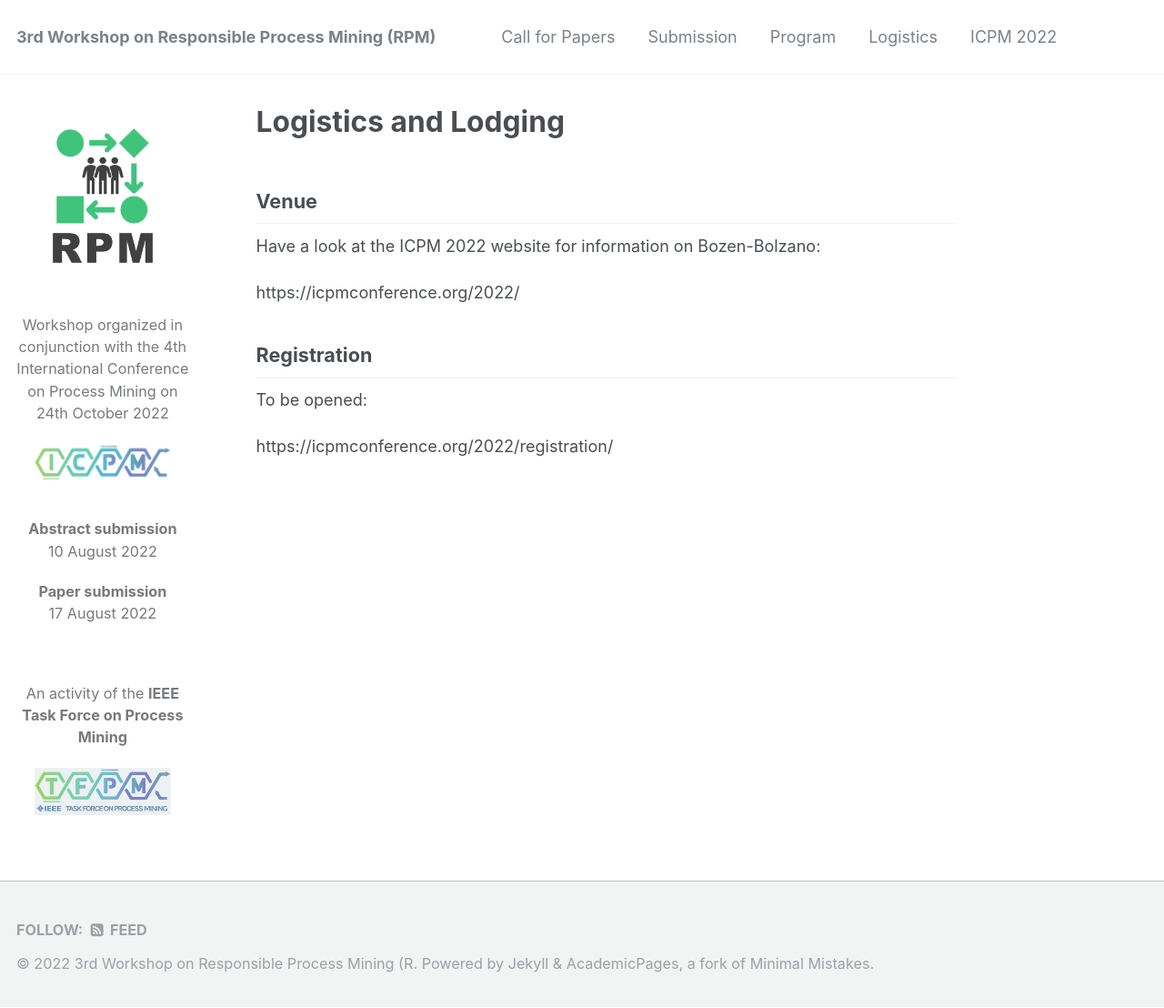
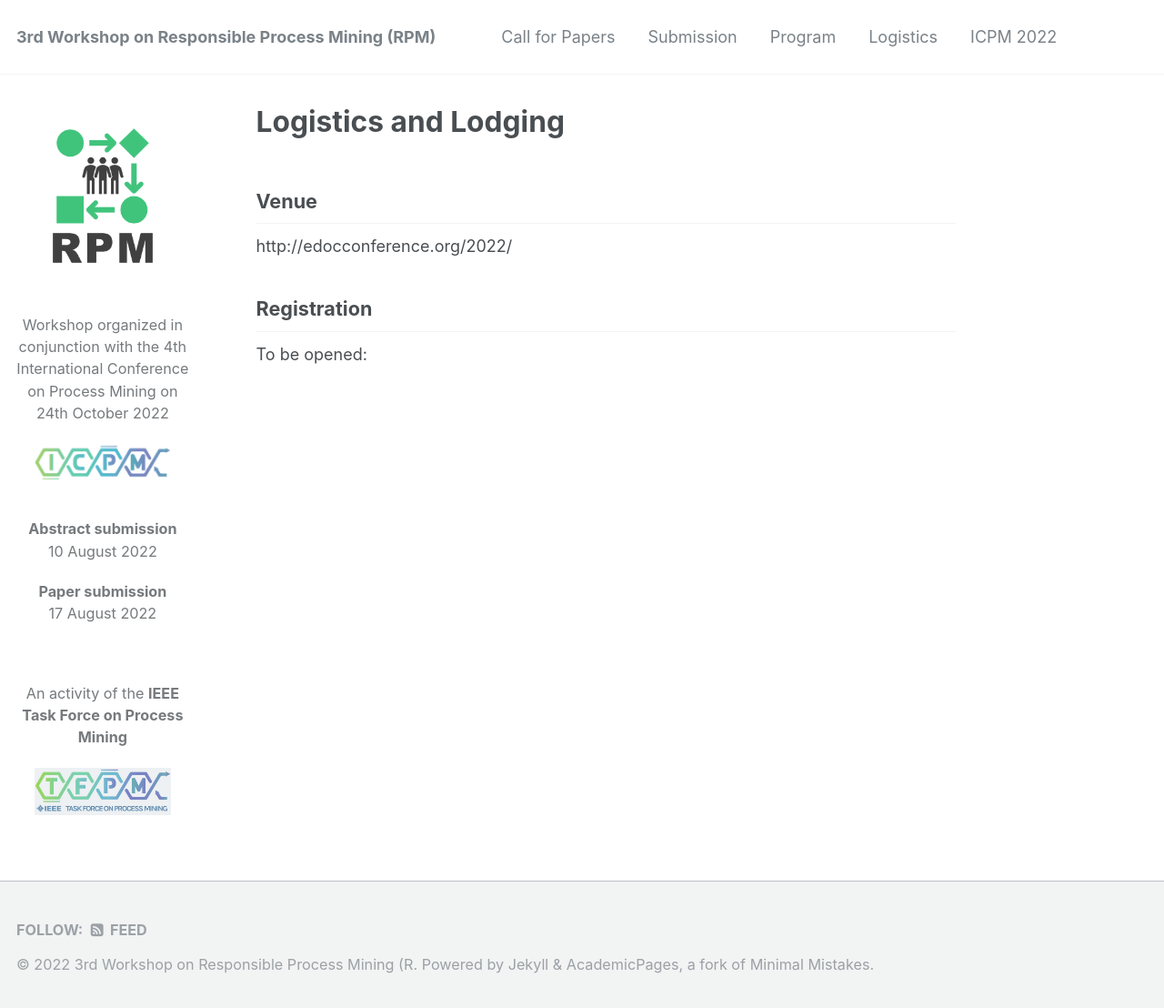
Before and after one commit to flpm-workshop/flpm-workshop.github.io, a Jekyll site: the page built from _pages/logistics.md, in a window 1280 px wide and 1108 px high. Shown: the whole window at 91% size. Built offline with Jekyll 4.4.1, drawn with Linux system fonts in a browser that asks for light colours.

Commit message:
Update logistics.md

```diff
--- a/_pages/logistics.md
+++ b/_pages/logistics.md
@@ -8,12 +8,8 @@ redirect_from:
 
 ## Venue
 
-Have a look at the ICPM 2022 website for information on Bozen-Bolzano:
-
-https://icpmconference.org/2022/
+http://edocconference.org/2022/
 
 ## Registration
 
 To be opened:
-
-https://icpmconference.org/2022/registration/
```
